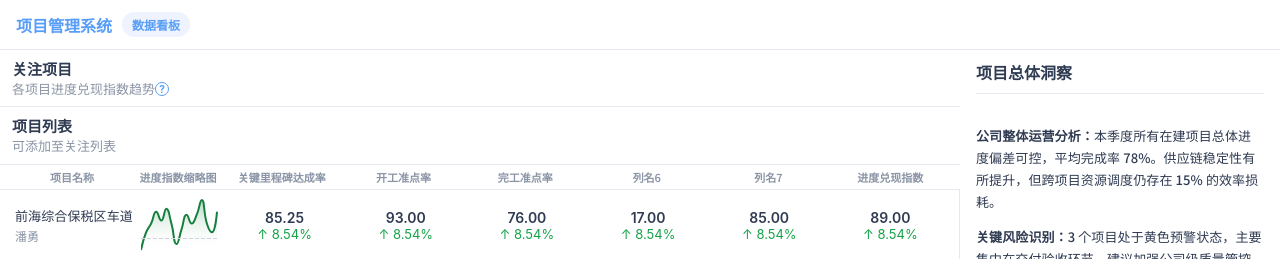
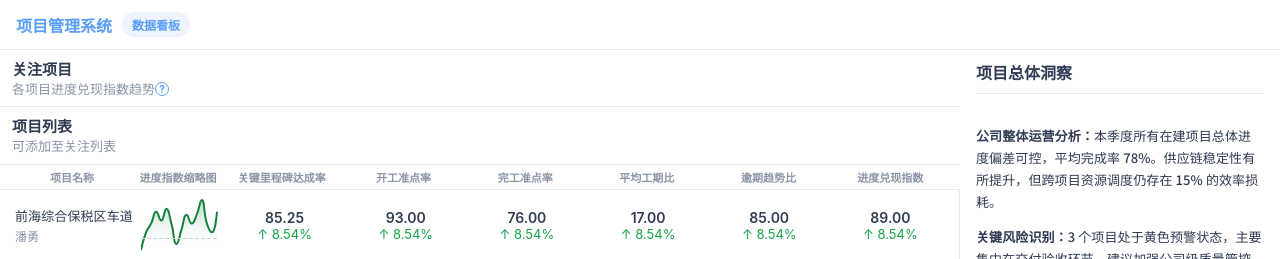
Before and after one commit to Soulcool22/dashboard-vue, a Vue app: page / in a window 1280 px wide. Both pictures are taken after a click on the button 216 px from the left and 70 px from the top of the page. Shown: the top 259 px of the page. Built offline with nearby package versions, Linux system fonts and the light colour scheme; some icons are missing.

Commit message:
字段修改

```diff
--- a/src/components/RegularList.vue
+++ b/src/components/RegularList.vue
@@ -17,8 +17,8 @@
         <div>关键里程碑达成率</div>
         <div>开工准点率</div>
         <div>完工准点率</div>
-        <div>列名6</div>
-        <div>列名7</div>
+        <div>平均工期比</div>
+        <div>逾期趋势比</div>
         <div>进度兑现指数</div>
       </div>
     </div>
--- a/src/components/WatchList.vue
+++ b/src/components/WatchList.vue
@@ -29,8 +29,8 @@
         <div>关键里程碑达成率</div>
         <div>开工准点率</div>
         <div>完工准点率</div>
-        <div>列名6</div>
-        <div>列名7</div>
+        <div>平均工期比</div>
+        <div>逾期趋势比</div>
         <div>进度兑现指数</div>
       </div>
     </div>
```
